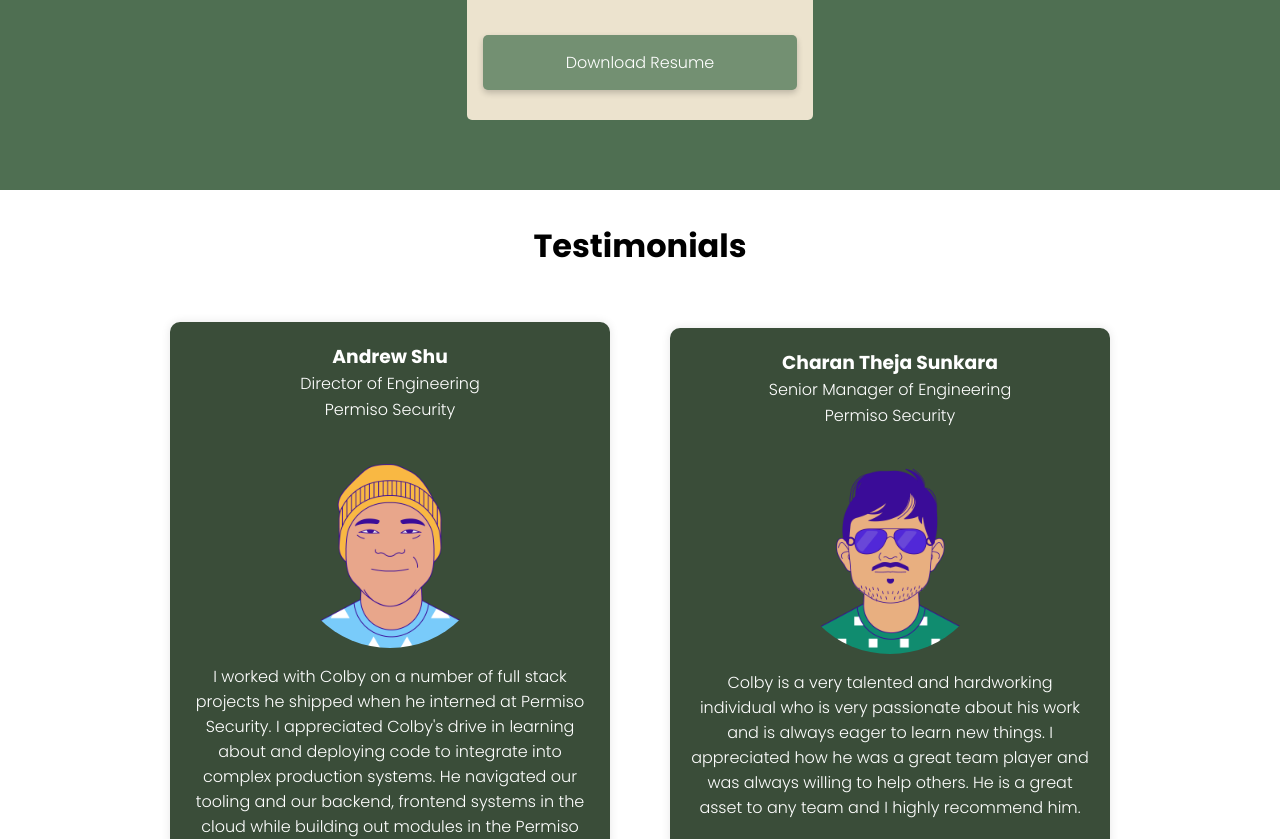
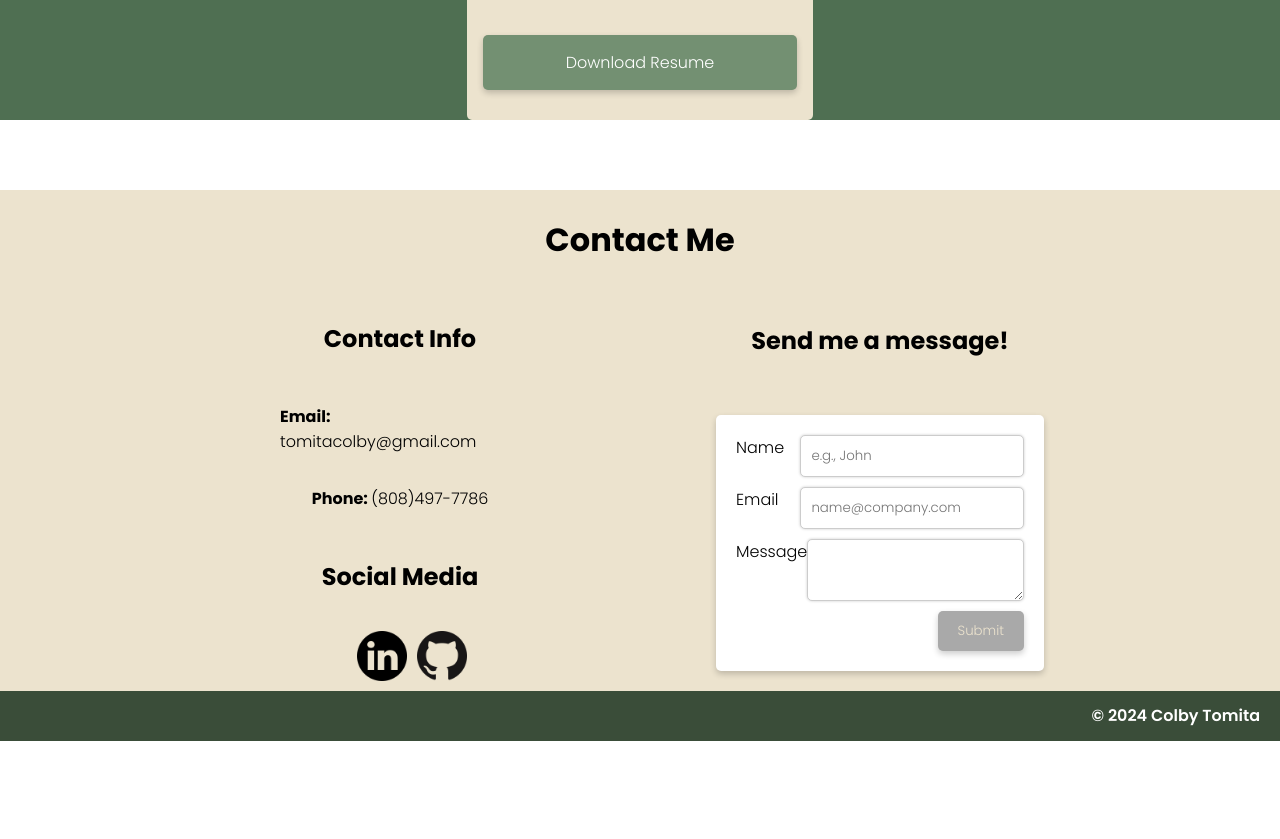
Before and after one commit to colbytomita/portfolio-react, a React (Create React App) app: page / in a window 1280 px wide. Shown: the part 4420-5259 px from the top of the page. After the commit the page ends 5161 px from the top, so only its background shows below. Built offline with nearby package versions, Linux system fonts and the light colour scheme.

Commit message:
removed testimonials tab

```diff
--- a/src/App.js
+++ b/src/App.js
@@ -37,10 +37,10 @@
           <div className="spacer" id="space-5"></div>
           <Resume />
         </section>
-        <section id="testimonials">
+        {/* <section id="testimonials">
           <div className="spacer" id="space-6"></div>
           <Testimonials />
-        </section>
+        </section> */}
         <section id="contact-me">
           <div className="spacer" id="space-7"></div>
           <Contact />
```
